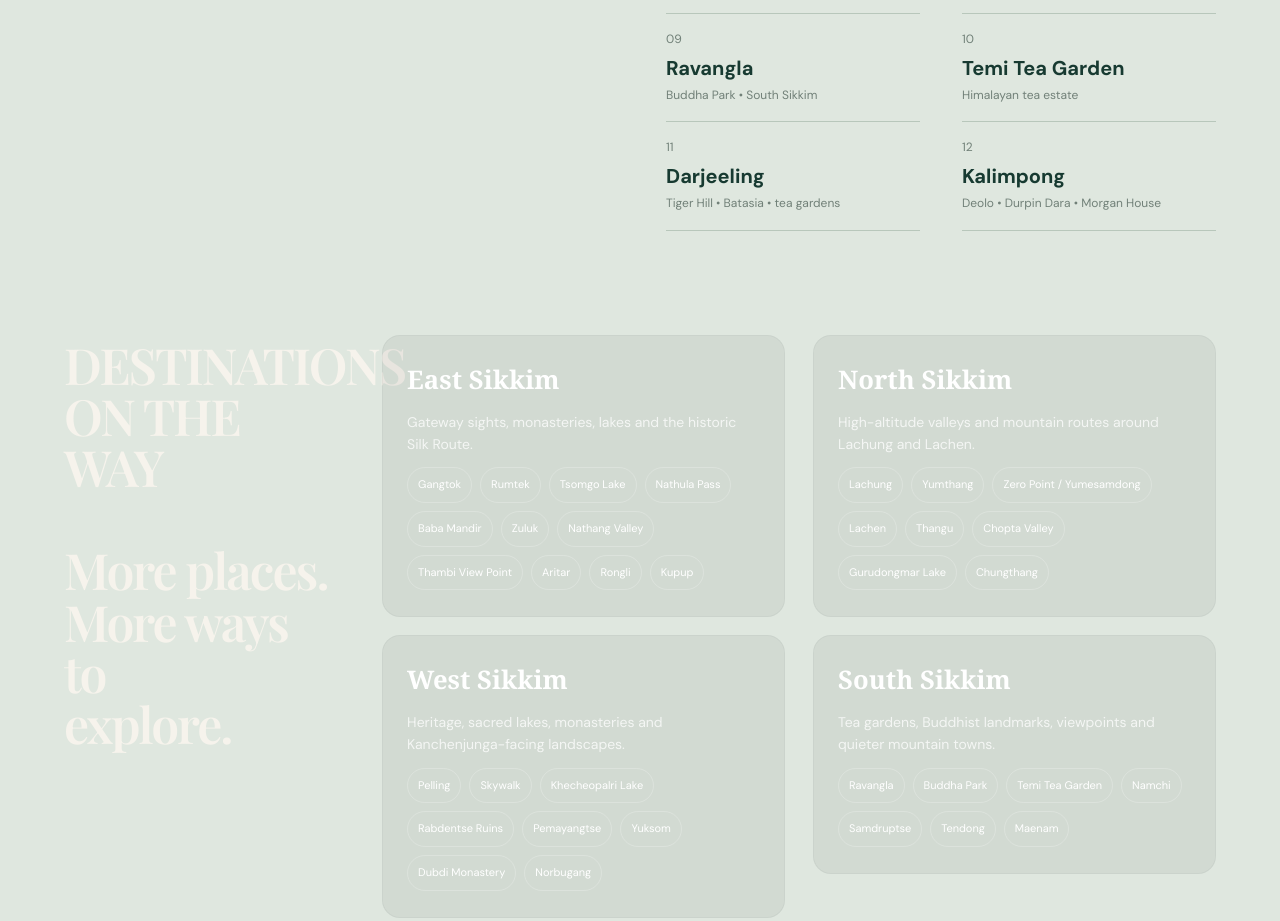
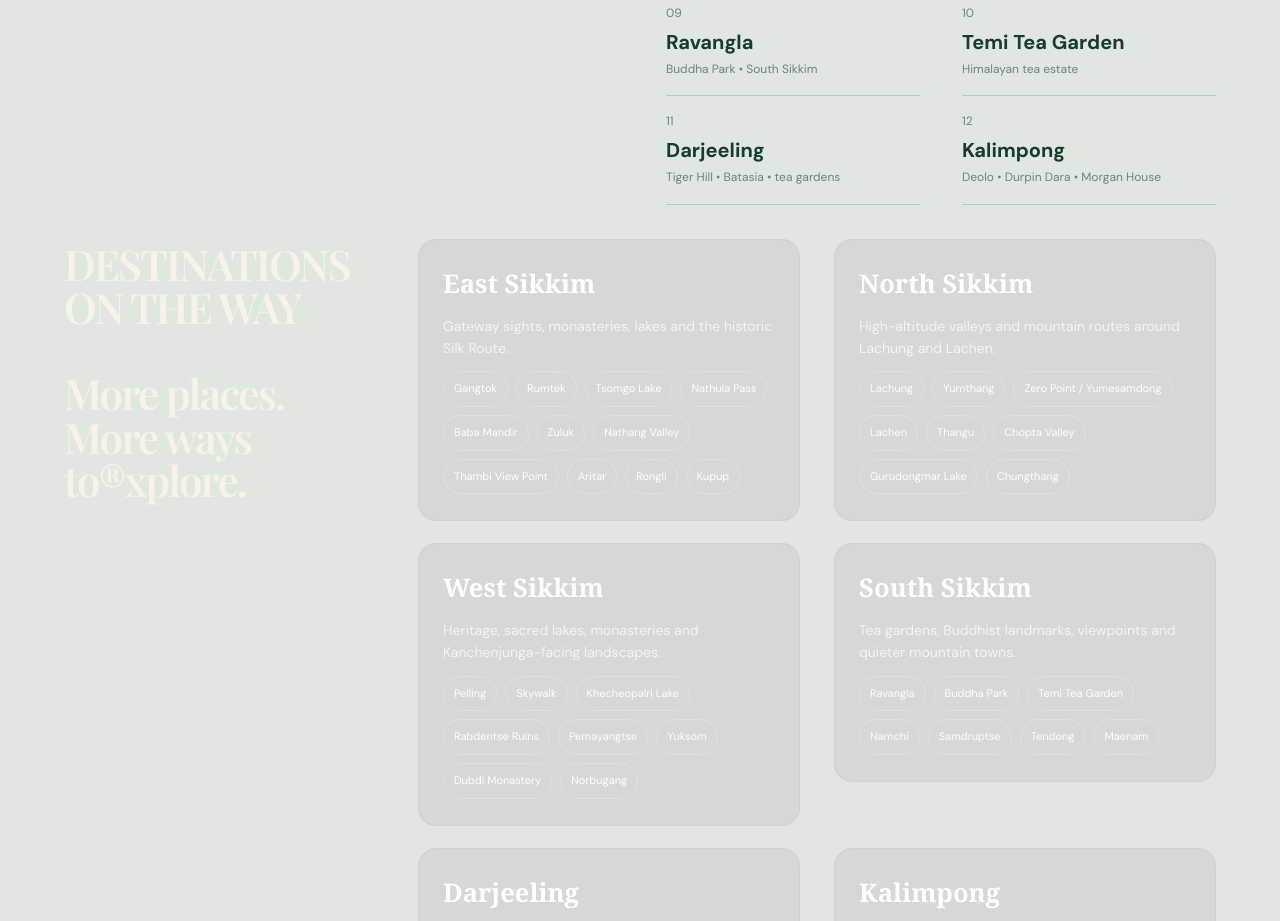
Before and after one commit to Mobdev-jpg/sawaaden-tours-and-travels, a plain HTML site: page index.html in a window 1280 px wide. Shown: the part 2857-3778 px from the top of the page. Drawn offline with nearby package versions, Linux system fonts and the light colour scheme; no server answers.

Commit message:
Polish desktop destination catalog spacing and alignment

```diff
--- a/hover-effects.css
+++ b/hover-effects.css
@@ -37,60 +37,52 @@
   .band-more-grid small{font-size:8px;}
 }
 
-/* Desktop destination catalog: one editorial column + two equal destination columns. */
+/* Desktop destination catalog: fixed editorial rail + two equal region columns. */
 @media (min-width:1101px) {
   .destination-band{
     grid-template-columns:minmax(0,1fr) minmax(0,1fr) !important;
     column-gap:52px;
     row-gap:34px;
-    padding-left:5%;
-    padding-right:5%;
+    padding:64px 5% 90px;
   }
   .destination-list{gap:0 42px;}
   .destination-list b{font-size:20px;}
   .destination-list small{font-size:12px;}
 
-  .band-more{
-    grid-column:1 / -1;
-    width:100%;
-    margin-top:18px;
-    border:0;
-    background:transparent;
-  }
-  .band-more>summary{display:none;}
-  .band-more-grid{display:grid;grid-template-columns:repeat(2,minmax(0,1fr));gap:0 42px;}
-  .band-more-grid a{min-width:0;padding:16px 0 18px;border-top:1px solid rgba(184,199,187,.45);}
-  .band-more-grid b{font-size:20px;line-height:1.25;}
-  .band-more-grid small{font-size:12px;line-height:1.5;}
+  /* The generated regional catalog replaces the older expandable list on desktop. */
+  .band-more{display:none !important;}
 
   .destination-catalog{
     grid-column:1 / -1 !important;
     width:100% !important;
     max-width:none !important;
     display:grid !important;
-    grid-template-columns:minmax(250px,.72fr) minmax(0,1fr) minmax(0,1fr) !important;
+    grid-template-columns:minmax(320px,.68fr) minmax(0,1fr) minmax(0,1fr) !important;
     grid-auto-flow:row;
-    column-gap:28px !important;
-    row-gap:18px !important;
+    column-gap:34px !important;
+    row-gap:22px !important;
     align-items:start;
-    margin-top:8px;
+    margin:0 !important;
     position:relative;
   }
 
   .destination-catalog::before{
-    content:'DESTINATIONS ON THE WAY\A\A More places.\A More ways to\A explore.';
+    content:'DESTINATIONS\AON THE WAY\A\AMore places.\AMore ways to\Aexplore.';
     white-space:pre-line;
     grid-column:1 !important;
     grid-row:1 / span 3 !important;
     align-self:start;
-    min-height:390px;
-    padding:4px 18px 20px 0;
+    width:100%;
+    max-width:340px;
+    min-height:0;
+    padding:4px 10px 20px 0;
     color:#f6f3ec !important;
     font-family:'Playfair Display',Georgia,serif;
-    font-size:clamp(42px,3.9vw,72px);
+    font-size:clamp(42px,3.25vw,60px);
     font-weight:600;
     line-height:1.03;
-    letter-spacing:-2px;
+    letter-spacing:-1.8px;
+    overflow-wrap:normal;
   }
 
   .destination-catalog .destination-region{
```
